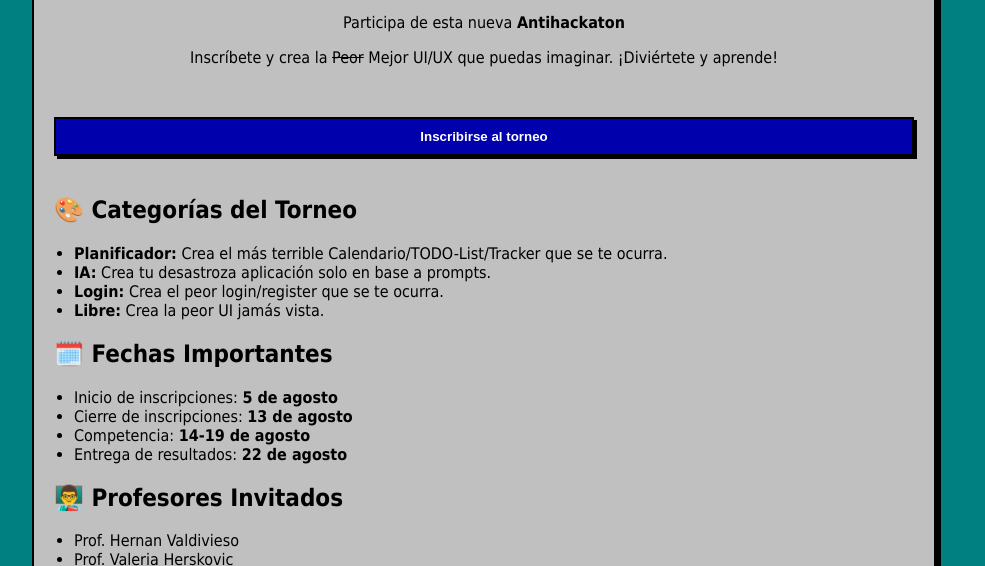
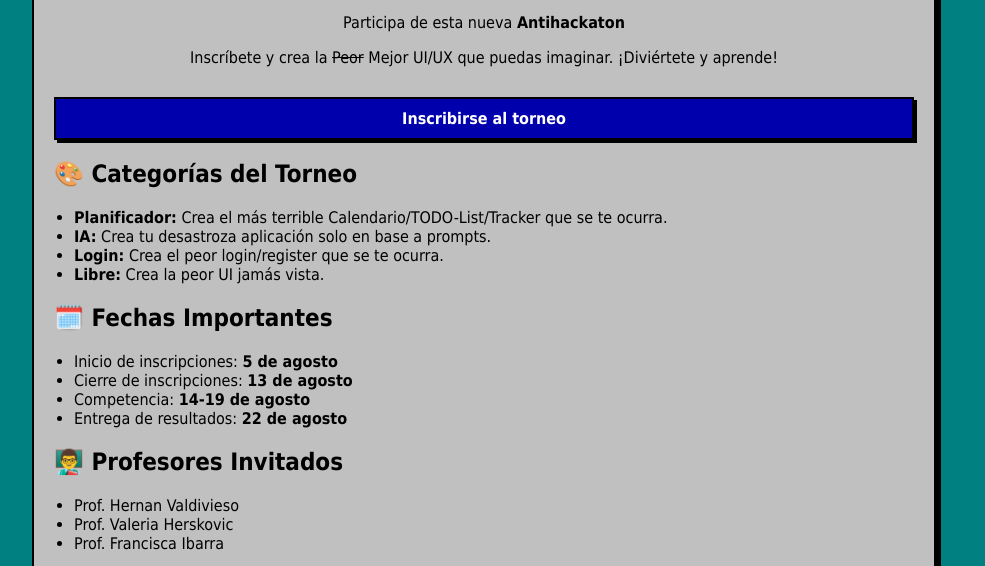
Before and after one commit to Antihackathon-Worst-UI-UX/inscription, a plain HTML site: page index.html in a window 1280 px wide. Shown: the part 212-778 px from the top of the page, without its empty margins (156-1141 px from the left). Drawn offline with Linux system fonts and the light colour scheme.

Commit message:
bug inscription html nav and button

```diff
--- a/index.html
+++ b/index.html
@@ -35,9 +35,9 @@
           </p>
         </header>
 
-        <button onclick="window.location.href='/form.html'">
+        <nav>
           <a href="form.html">Inscribirse al torneo</a>
-        </button>
+        </nav>
 
         <section id="categorias">
           <h2>🎨 Categorías del Torneo</h2>
--- a/styles.css
+++ b/styles.css
@@ -45,7 +45,7 @@ body {
 }
 
 /* Estilo para enlaces tipo botón de XP */
-button {
+nav {
   background-color: #0000ac;
   padding: 10px;
   text-align: center;
@@ -56,7 +56,7 @@ button {
   box-shadow: 3px 3px 0 #000;
 }
 
-button a {
+nav a {
   color: white;
   text-decoration: none;
   font-weight: bold;
@@ -83,7 +83,7 @@ ul {
   margin-bottom: 30px;
 }
 
-button:hover {
+nav:hover {
   cursor: pointer;
   text-decoration: underline;
   transform: scaleY(1.2);
```
